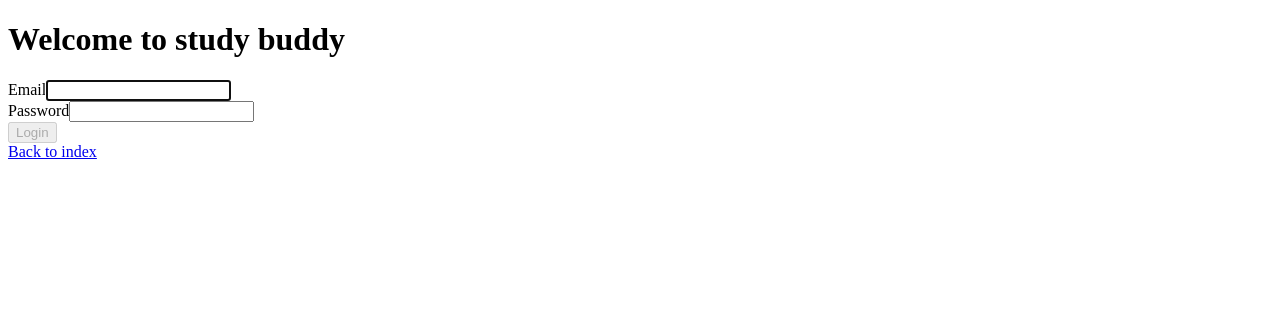
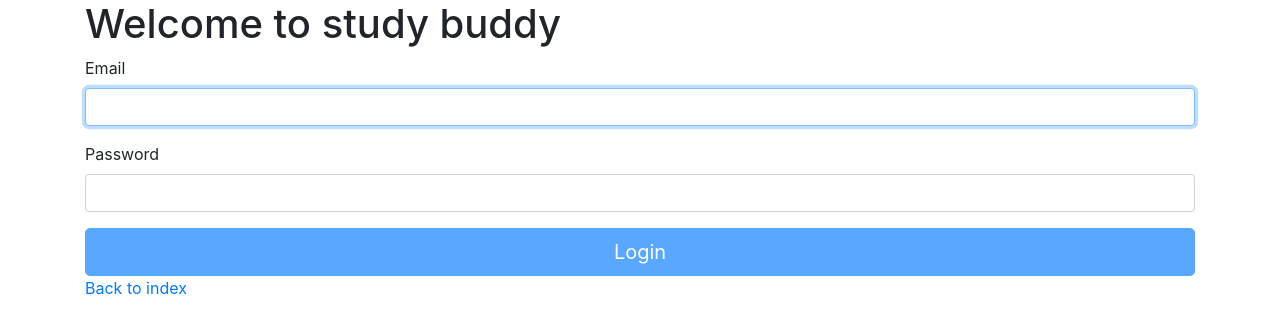
Before and after one commit to Catena-mundi/studybuddy, a Next.js app in the folder nextjs-blog/: page /home/login in a window 1280 px wide. Shown: the top 334 px of the page. Built offline with nearby package versions, Linux system fonts and the light colour scheme.

Commit message:
add bootstrap stylesheet

```diff
--- a/nextjs-blog/pages/home/login.js
+++ b/nextjs-blog/pages/home/login.js
@@ -2,6 +2,7 @@
 import Head from 'next/head'
 import Form from "react-bootstrap/Form";
 import Button from "react-bootstrap/Button";
+import Container from "react-bootstrap/Container"
 import Link from 'next/link'
 //import './login.css'
 //import "./Login.css"
@@ -18,10 +19,12 @@
     event.preventDefault();
   }
 
-    return <div className = "Login"><head>
+    return <div class="hero-unit"><head>
+      <link rel="stylesheet" href="https://maxcdn.bootstrapcdn.com/bootstrap/4.0.0/css/bootstrap.min.css" integrity="sha384-Gn5384xqQ1aoWXA+058RXPxPg6fy4IWvTNh0E263XmFcJlSAwiGgFAW/dAiS6JXm" crossorigin="anonymous"></link>
       <title>Login</title>
       </head>
     <main>
+      <Container>
     <h1 className="title">
           Welcome to study buddy
         </h1>
@@ -51,6 +54,7 @@
     <Link href="/">
           <a>Back to index</a>
     </Link>
+    </Container>
     </main>
     </div>
   }
```
